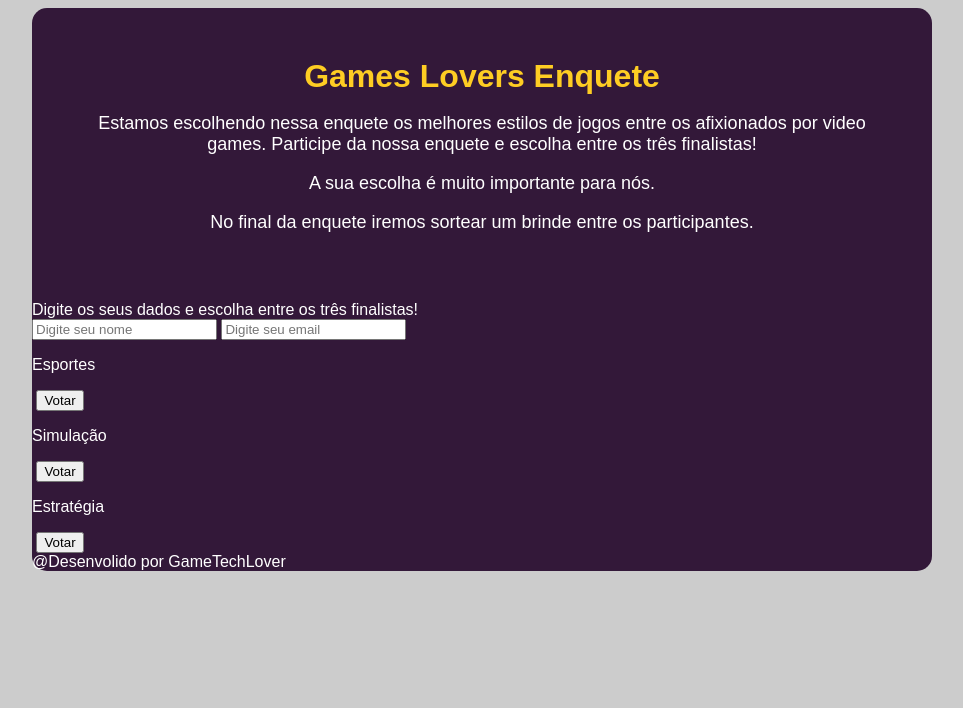
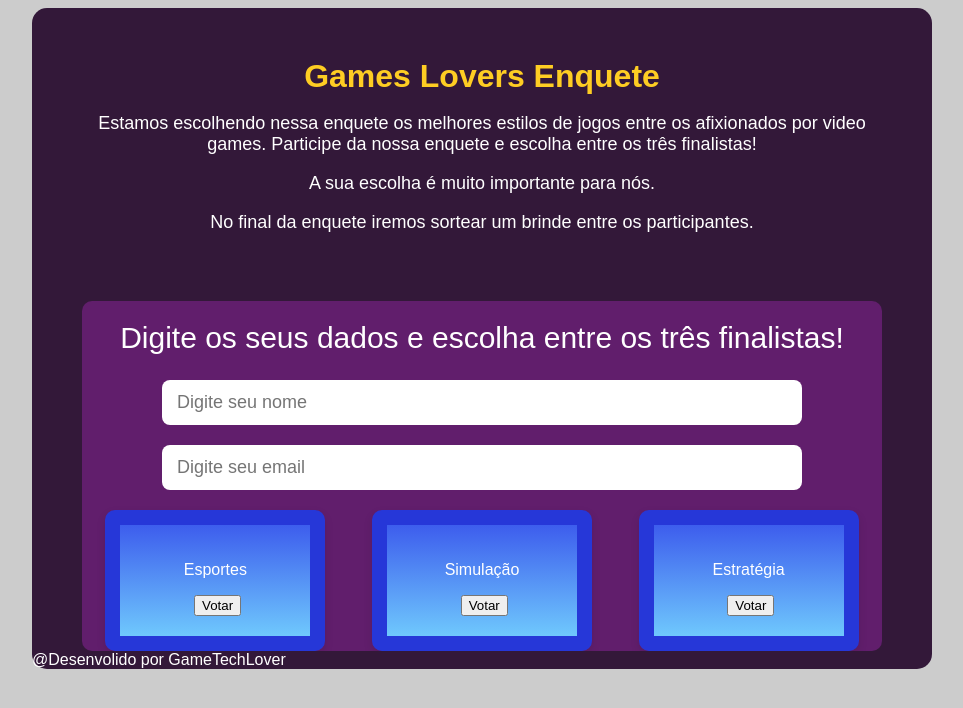
Before and after one commit to vitorsonn/desafio1_bootcamp.dev, a plain HTML site: page index.html in a window 1280 px wide. Shown: the whole page, without its empty margins (158-1121 px from the left). Drawn offline with Linux system fonts and the light colour scheme.

Commit message:
closes #3 - CSS Formulario

```diff
--- a/styles.css
+++ b/styles.css
@@ -29,3 +29,58 @@ body{
     font-size: 18px;
     text-align: center;
 }
+
+.form-container{
+    width: 800px;
+    margin: auto;
+    border-radius: 10px;
+    overflow: auto;
+    background-color: #611E6C;
+
+}
+
+.title-form{
+    padding-top: 20px;
+    font-weight: 500;
+    font-size: 30px;
+    text-align: center;
+    padding-bottom: 25px;
+}
+
+.form{
+   text-align: center;
+    width: 80%;
+    margin: 0 auto;
+    display: grid;
+    flex-direction: column;
+    gap: 20px;
+}
+
+input{
+    padding: 12px 15px;
+    border-radius: 8px;
+    border: none;
+    font-size: 18px;
+}
+
+input:focus{
+    outline: none;
+}
+
+.card-container{
+    display: flex;
+    justify-content: space-between;
+    margin-top: 20px;
+}
+
+.card{
+    background: linear-gradient(to bottom, #3D5DED, #6FC8FD);
+    width: 150px;
+    border-radius: 10px;
+    padding: 20px;
+    text-align: center;
+    margin: 0 auto;
+    box-shadow: 0 4px 10px rgba(4, 4, 4, 0.1);
+    border: 15px solid #2637D8;
+
+}
```
